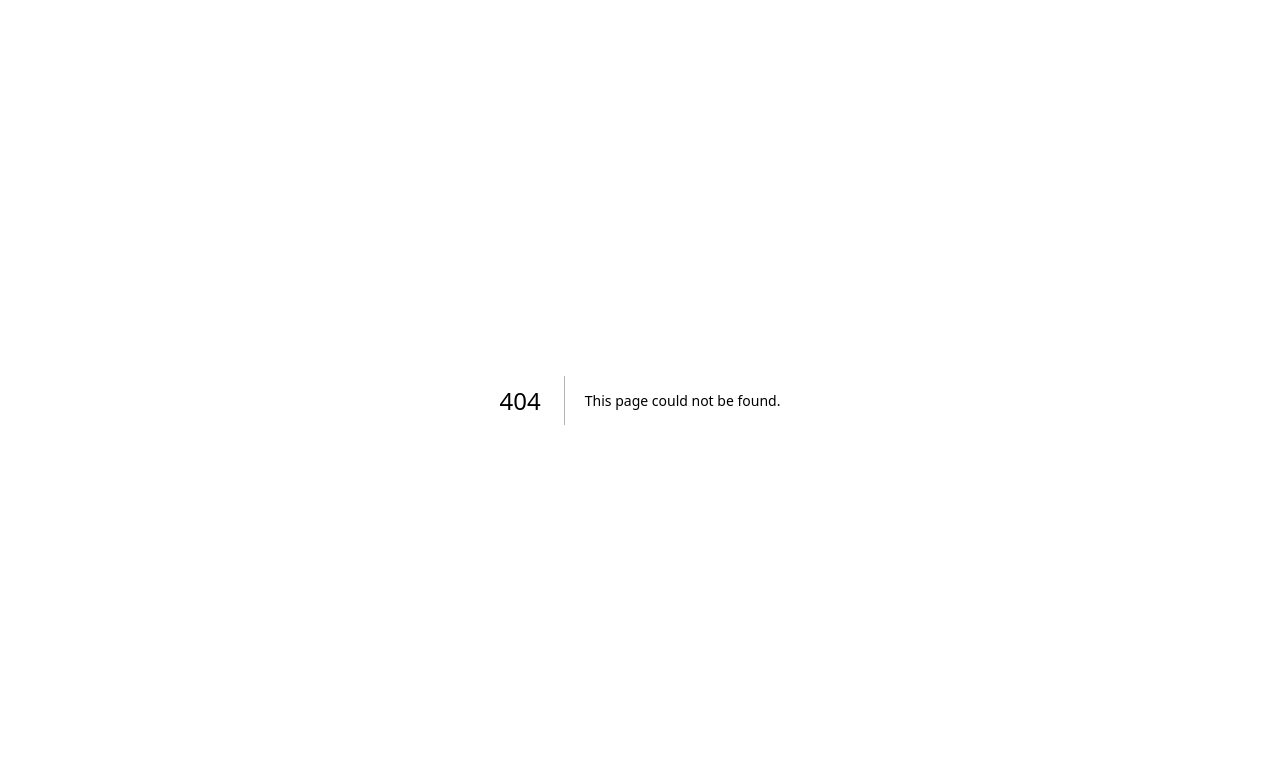
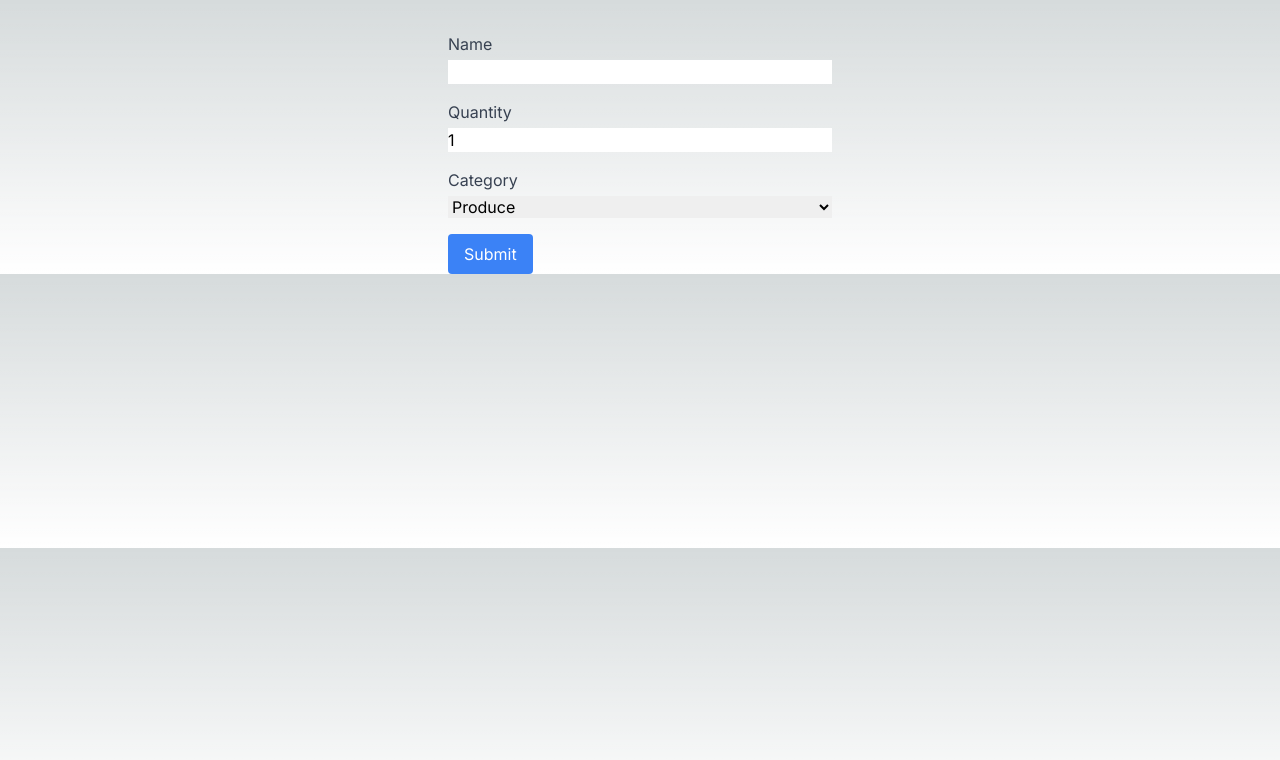
Before and after one commit to Arshpreet77/cprg306-assignments, a Next.js app: page /week-4 in a window 1280 px wide. Before the commit this address had no page. Shown: the top 760 px of the page. Built offline with nearby package versions, Linux system fonts and the light colour scheme.

Commit message:
cprg306-assignments

```diff
--- a/app/week-2/student-info.js
+++ b/app/week-2/student-info.js
@@ -1,3 +1,4 @@
+
 import Link from "next/link";
 const StudentInfo = () => {
   return (
--- /dev/null
+++ b/app/week-4/new-item.js
@@ -0,0 +1,91 @@
+"use client";
+import React, { useState } from 'react';
+
+export default function NewItem() {
+  const [name, setName] = useState('');
+  const [quantity, setQuantity] = useState(1);
+  const [category, setCategory] = useState('produce');
+
+  const categoryLabel = [
+    { label: 'Produce', value: 'produce' },
+    { label: 'Dairy', value: 'dairy' },
+    { label: 'Bakery', value: 'bakery' },
+    { label: 'Meat', value: 'meat' },
+    { label: 'Frozen Foods', value: 'frozen foods' },
+    { label: 'Canned Goods', value: 'canned goods' },
+    { label: 'Dry Goods', value: 'dry goods' },
+    { label: 'Beverages', value: 'beverages' },
+    { label: 'Snacks', value: 'snacks' },
+    { label: 'Household', value: 'household' },
+    { label: 'Others', value: 'others' },
+];
+
+  const handleFormSubmit = (event) => {
+    event.preventDefault();
+
+    const newItem = {
+        name: name,
+        quantity: quantity,
+        category: category,
+    };
+
+    console.log(newItem);
+    alert(`Name: ${name}\nQuantity: ${quantity}\nCategory: ${category}`);
+
+    // Reset form fields
+    setName('');
+    setQuantity(1);
+    setCategory('produce');
+  };
+
+  return (
+    <form onSubmit={handleFormSubmit} className="max-w-sm mx-auto mt-8">
+      <div className="mb-4">
+        <label htmlFor="name" className="block text-gray-700">Name</label>
+        <input
+          type="text"
+          id="name"
+          className="form-input mt-1 block w-full"
+          value={name}
+          onChange={(e) => setName(e.target.value)}
+          required
+        />
+      </div>
+      <div className="mb-4">
+        <label htmlFor="quantity" className="block text-gray-700">Quantity</label>
+        <input
+          type="number"
+          id="quantity"
+          className="form-input mt-1 block w-full"
+          min="1"
+          max="99"
+          value={quantity}
+          onChange={(e) => setQuantity(parseInt(e.target.value))}
+          required
+        />
+      </div>
+      <div className="mb-4">
+        <label htmlFor="category" className="block text-gray-700">Category</label>
+        <select
+          id="category"
+          className="form-select mt-1 block w-full"
+          value={category}
+          onChange={(e) => setCategory(e.target.value)}
+        >
+          <option value="produce">Produce</option>
+          <option value="dairy">Dairy</option>
+          <option value="bakery">Bakery</option>
+          <option value="meat">Meat</option>
+          <option value="frozen-foods">Frozen Foods</option>
+          <option value="canned-goods">Canned Goods</option>
+          <option value="dry-goods">Dry Goods</option>
+          <option value="beverages">Beverages</option>
+          <option value="snacks">Snacks</option>
+          <option value="household">Household</option>
+          <option value="other">Other</option>
+        </select>
+      </div>
+      <button type="submit" className="bg-blue-500 text-white px-4 py-2 rounded">Submit</button>
+    </form>
+  );
+}
--- /dev/null
+++ b/app/week-4/page.js
@@ -0,0 +1,7 @@
+import NewItem from "./new-item";
+
+const Page = () => {
+    return <NewItem />;
+};
+
+export default Page;
```
